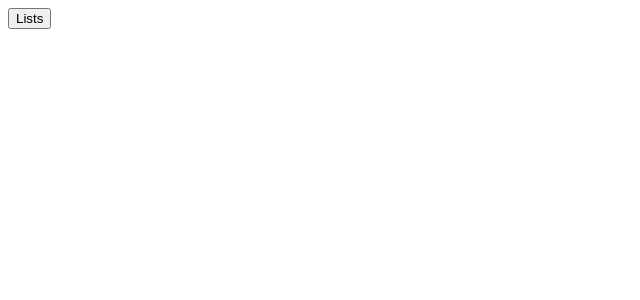
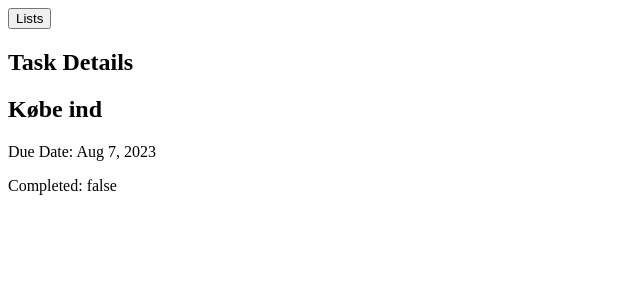
Before and after one commit to HELLO-ITS-REAPER/AngularToDoList, an Angular app: page /list/1/task/1 in a window 1280 px wide. Before the commit this address led to /. Shown: the top 300 px of the page, without its empty margins (0-640 px from the left). Built offline with nearby package versions, Linux system fonts and the light colour scheme.

Commit message:
Detailed display working

```diff
--- a/src/app/app-routing.module.ts
+++ b/src/app/app-routing.module.ts
@@ -2,10 +2,12 @@ import { NgModule } from '@angular/core';
 import { RouterModule, Routes } from '@angular/router';
 import { HeaderComponent } from './header/header.component';
 import { ListsComponent } from './lists/lists.component';
+import { DetailedTaskComponent } from './detailed-task/detailed-task.component';
 
 const routes: Routes = [
   { path: 'Lists', component: ListsComponent },
-  { path: '', redirectTo: '/Lists', pathMatch: 'full' }
+  { path: '', redirectTo: '/Lists', pathMatch: 'full' },
+  { path: 'list/:listId/task/:taskId', component: DetailedTaskComponent },
 ];
 
 @NgModule({
--- a/src/app/app.module.ts
+++ b/src/app/app.module.ts
@@ -6,12 +6,14 @@ import { HeaderComponent } from './header/header.component';
 import { AppRoutingModule } from './app-routing.module';
 import { ListsComponent } from './lists/lists.component';
 import { FormsModule } from '@angular/forms';
+import { DetailedTaskComponent } from './detailed-task/detailed-task.component';
 
 @NgModule({
   declarations: [
     AppComponent,
     HeaderComponent,
-    ListsComponent
+    ListsComponent,
+    DetailedTaskComponent
   ],
   imports: [
     BrowserModule,
--- /dev/null
+++ b/src/app/detailed-task/detailed-task.component.html
@@ -0,0 +1,7 @@
+<h2>Task Details</h2>
+<div *ngIf="task">
+  <h2>{{ task.description }}</h2>
+  <p>Due Date: {{ task.dueDate | date }}</p>
+  <p>Completed: {{ task.completed }}</p>
+  <!-- Display other task details as needed -->
+</div>
--- /dev/null
+++ b/src/app/detailed-task/detailed-task.component.ts
@@ -0,0 +1,42 @@
+import { Component, OnInit } from '@angular/core';
+import { ActivatedRoute } from '@angular/router';
+import { Task, TaskList } from '../taskList';
+import { TaskListService } from '../task-list.service'; // Import the service
+
+@Component({
+  selector: 'app-detailed-task',
+  templateUrl: './detailed-task.component.html',
+  styleUrls: ['./detailed-task.component.css']
+})
+export class DetailedTaskComponent implements OnInit {
+  task: Task = {
+    id: 0,
+    description: '',
+    dueDate: new Date(),
+    completed: false
+  }; // Initialize with an empty object
+
+  constructor(
+    private route: ActivatedRoute,
+    private taskListService: TaskListService // Inject the service
+  ) {}
+
+  ngOnInit(): void {
+    const listIdParam = this.route.snapshot.paramMap.get('listId');
+    const taskIdParam = this.route.snapshot.paramMap.get('taskId');
+
+    if (listIdParam !== null && taskIdParam !== null) {
+      const listId = +listIdParam;
+      const taskId = +taskIdParam;
+
+      const foundTask = this.taskListService.getTaskById(listId, taskId);
+      if (foundTask) {
+        this.task = foundTask;
+      } else {
+        // Handle the case where the task is not found
+      }
+    } else {
+      // Handle the case where the parameters are null
+    }
+  }
+}
--- a/src/app/lists/lists.component.html
+++ b/src/app/lists/lists.component.html
@@ -7,6 +7,7 @@
                 <input type="checkbox" [(ngModel)]="task.completed" />
                 <span [ngClass]="{'completed-task': task.completed}">{{ task.description }}</span>
                 <span class="due-date" *ngIf="task.dueDate">Due: {{ task.dueDate | date }}</span>
+                <button [routerLink]="['/list', taskList.id, 'task', task.id]">details</button>
                 <button (click)="taskListService.deleteTask(taskList.id, task.id)">remove</button>
             </label>
         </li>
--- a/src/app/task-list.service.ts
+++ b/src/app/task-list.service.ts
@@ -11,6 +11,14 @@ export class TaskListService {
   constructor() {
     this.taskLists = LISTS;
     this.taskListSubject.next(this.taskLists);
+  }
+
+  getTaskById(listId: number, taskId: number): Task | undefined {
+    const taskList = this.taskLists.find(list => list.id === listId);
+    if (taskList) {
+      return taskList.tasks.find(task => task.id === taskId);
+    }
+    return undefined; // List or task not found
   }
 
   getAllTaskLists(): TaskList[] {
```
Also changed, not shown: src/app/detailed-task/detailed-task.component.css (added), 1 other file (tests, documents, lock files or other folders).
